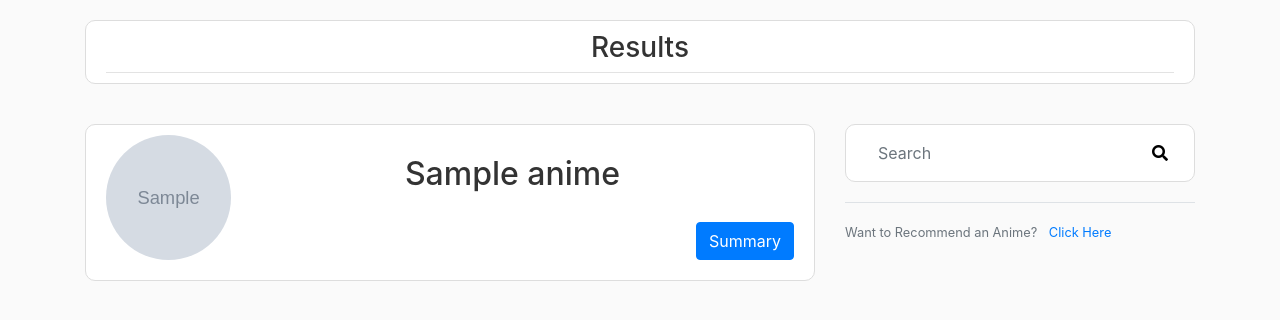
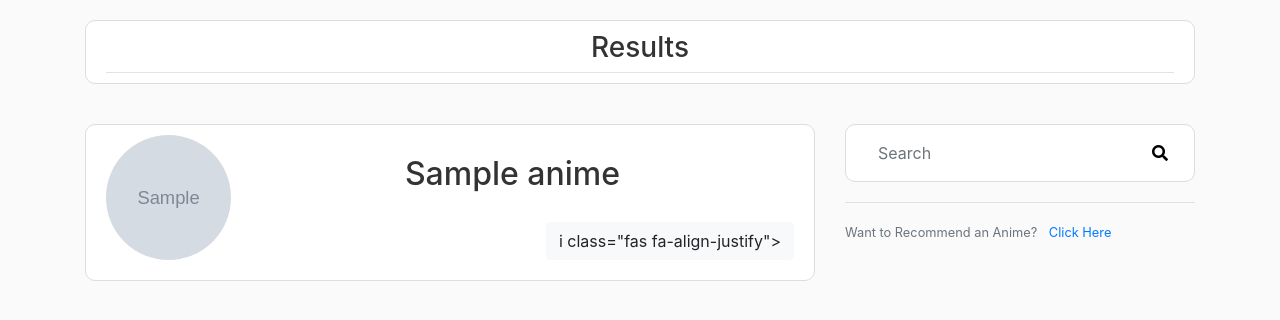
Before and after one commit to JasonTLin/queensanimeclubheroku, a Django app: template animelist/templates/animelist/results.html in a window 1280 px wide. Shown: the part 58-378 px from the top of the page. Run offline with Django 3.2, Linux system fonts and the light colour scheme; the template is opened without the code that fills it: most values are stand-ins (such as "Sample title", 1, 10 or a date in 2020); grey boxes marked "Sample" are stand-in pictures; some libraries are stand-ins or nearby versions.

Commit message:
Update results.html

```diff
--- a/animelist/templates/animelist/results.html
+++ b/animelist/templates/animelist/results.html
@@ -10,7 +10,7 @@
     <img class="account-img" src="{{ item.images }}">
     <div class="media-body">
       <h2 class="account-heading">{{item.anime}}</h2>
-       <button class="btn btn-primary synopsis-content" data-toggle="collapse" data-target="#demo{{ forloop.counter0 }} ">Summary</button>
+       <button class="btn btn-light synopsis-content" data-toggle="collapse" data-target="#demo{{ forloop.counter0 }} ">i class="fas fa-align-justify"></i></button>
        <br><br>
         <div id="demo{{ forloop.counter0 }} " class="collapse">
         {{ item.synopsis}}
@@ -32,7 +32,7 @@
 <div class="content-section">
     <form id="searchform" action="{% url 'results' %}" method="get" accept-charset="utf-8">
       <div class="input-group stylish-input-group">
-                    <input type="text" class="form-control"  placeholder="Search" >
+                    <input type="text" class="form-control"  placeholder="Search" name = 'q'>
                         <button type="submit">
                             <i class="fas fa-search"></i>
                         </button>
```
